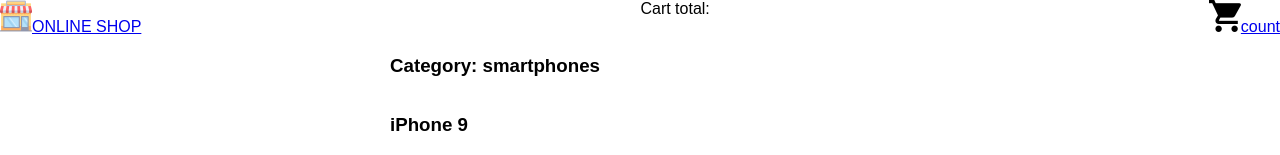
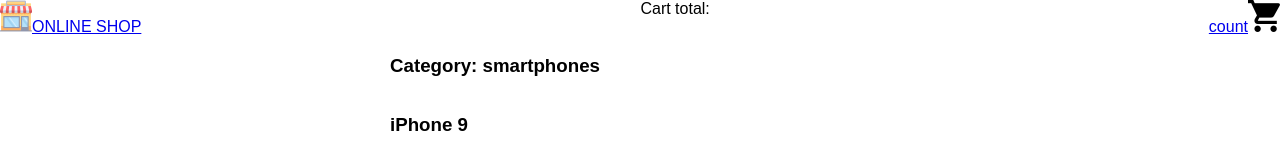
Before and after one commit to Maksim1509/online-store, a React (Create React App) app: page /product/1 in a window 1280 px wide. Shown: the top 155 px of the page. Built offline with nearby package versions, Linux system fonts and the light colour scheme.

Commit message:
fix: change key img

```diff
--- a/src/components/Header/Header.tsx
+++ b/src/components/Header/Header.tsx
@@ -16,8 +16,8 @@
       <span>Cart total:</span>
       <>
         <Link to={'/cart'}>
+          <span>count</span>
           <img src={cartImg} alt='cartImg' className='header_imgs' />
-          <span>count</span>
         </Link>
       </>
     </div>
--- a/src/components/Header/header.css
+++ b/src/components/Header/header.css
@@ -6,4 +6,6 @@
 .header {
   display: flex;
   justify-content: space-between;
+  max-width: 1620px;
+  margin: 0 auto;
 }
--- a/src/components/Product/ProductWithImgs.tsx
+++ b/src/components/Product/ProductWithImgs.tsx
@@ -32,9 +32,9 @@
         <img src={selectedImage} alt={data.title} />
       </div>
       <div className='slider-container'>
-        {data.images.map((image) => (
+        {data.images.map((image, index) => (
           <img
-            key={data.id}
+            key={index}
             src={image}
             alt={data.title}
             onClick={() => handleImageClick(image)}
```
